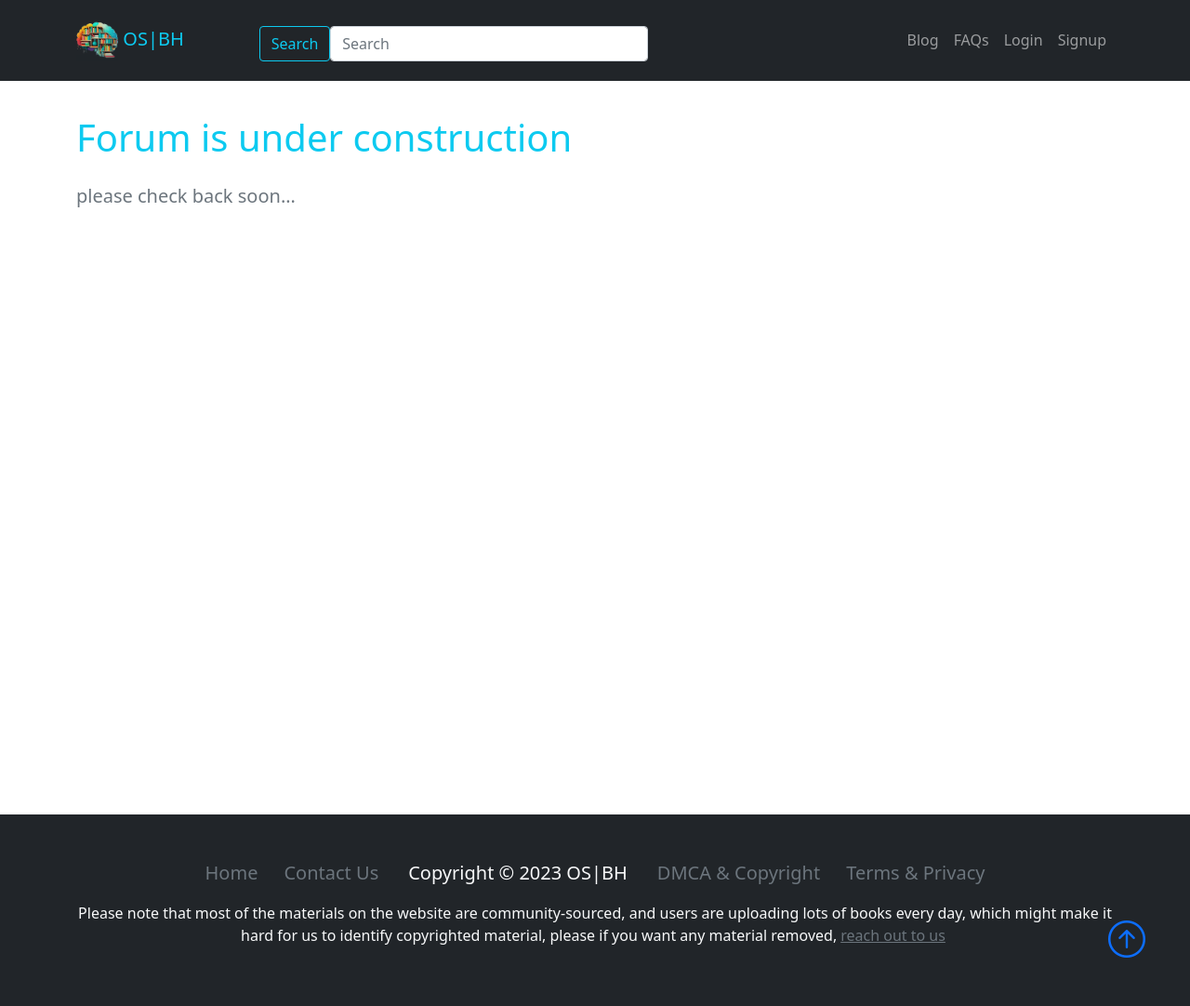
After one commit to rotex5/OSBH, a Django app: page /forum in a window 1280 px wide. The commit adds this page. Shown: the whole page at 93% size. Run offline with Django 4.2, Linux system fonts and the light colour scheme; some libraries are stand-ins or nearby versions.

Commit message:
Added Forum view

```diff
--- a/src/file_library/urls.py
+++ b/src/file_library/urls.py
@@ -9,5 +9,6 @@ urlpatterns = [
     path('search-results', views.search_result, name='search-result'),
     path('contact_us', views.contact_us, name='contact_us'),
     path('copyright', views.copyright, name='copyright'),
-    path('terms-privacy', views.terms_privacy, name='terms-privacy')
+    path('terms-privacy', views.terms_privacy, name='terms-privacy'),
+    path('forum', views.forum, name='forum')
 ]
--- a/src/file_library/views.py
+++ b/src/file_library/views.py
@@ -100,6 +100,10 @@ def contact_us(request):
     return render(request, 'file_library/contact_us.html', {'form': form})
 
 
+def forum(request):
+    return render(request, 'file_library/forum.html')
+
+
 def copyright(request):
     return render(request, 'file_library/copyright.html')
 
--- /dev/null
+++ b/src/templates/file_library/forum.html
@@ -0,0 +1,14 @@
+{% extends "base.html" %}
+
+{% block content %}
+
+<div class="container mt-3 py-5 vh-100">
+    <div class="text-info h1 mb-4">
+        Forum is under construction
+    </div>
+    <p class="lead text-muted ">
+        please check back soon...
+    </p>
+</div>
+
+{% endblock %}
--- a/src/templates/file_library/landing.html
+++ b/src/templates/file_library/landing.html
@@ -80,7 +80,7 @@
                 <p>
                     Lorem ipsum dolor sit amet consectetur adipisicing elit. Expedita facilis quas, voluptates ducimus reprehenderit eligendi minus officiis ut beatae dignissimos nobis ipsum earum numquam dolor quisquam est iste? Ad, doloribus.
                 </p>
-                <a href="#teachn" class="btn btn-light mt-3"><i class="bi bi-chevron-right"></i> Read More</a>
+                <a href="{% url 'forum' %}" class="btn btn-light mt-3"><i class="bi bi-chevron-right"></i> Read More</a>
             </div>
             <div class="col-md">
                 <img src="{% static 'img/onlineconnection.svg' %}" class="img-fluid" alt="">
```
